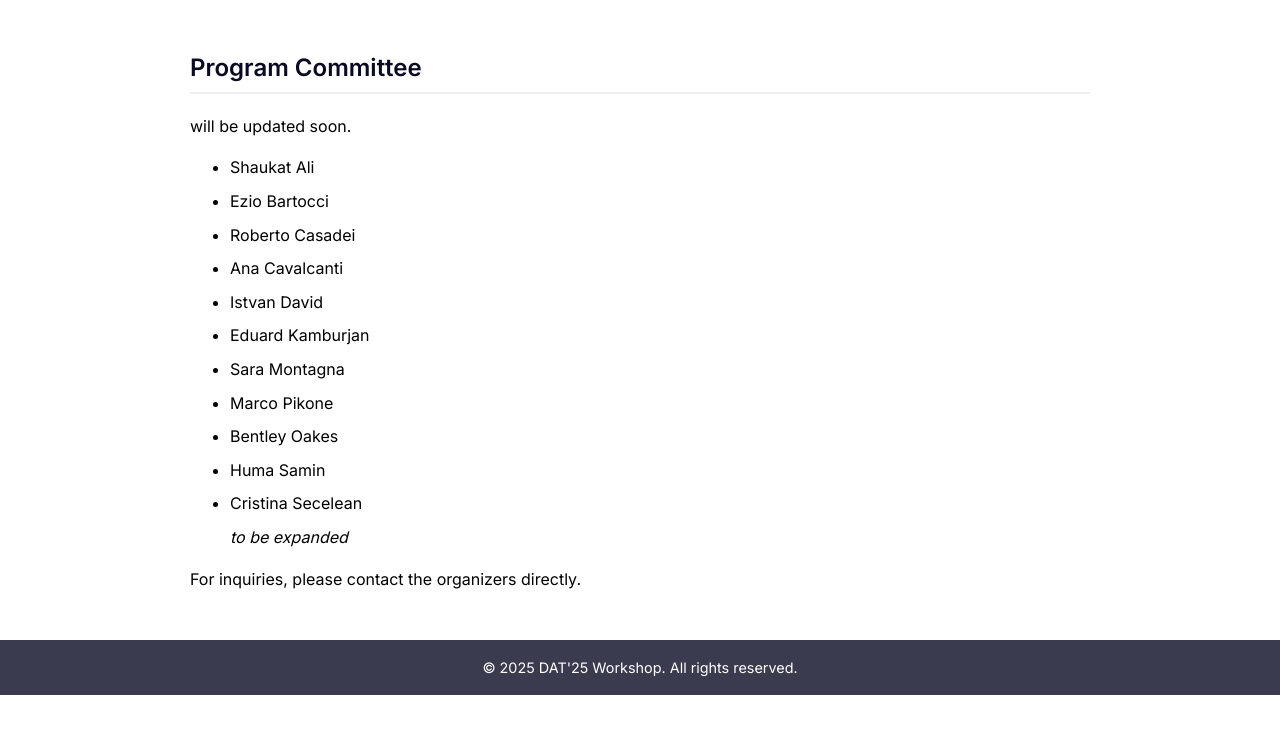
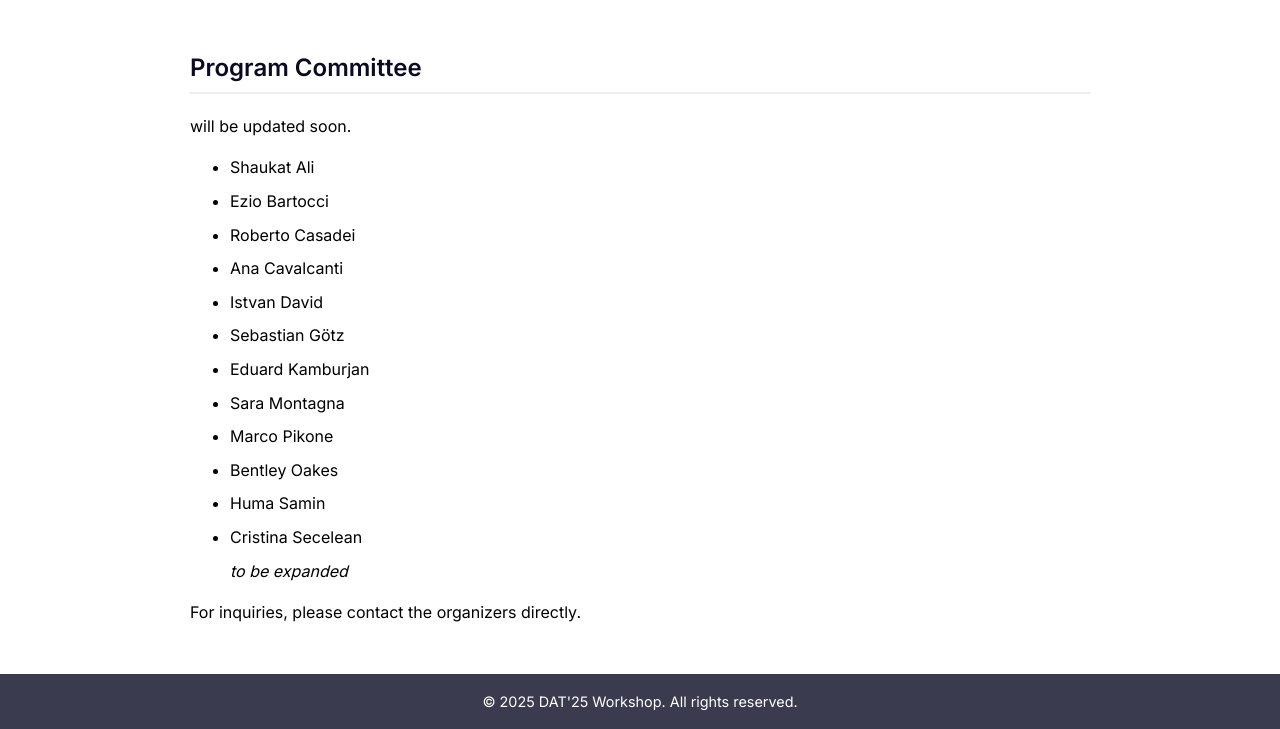
Before and after one commit to DAT-workshop/dat-workshop.github.io, a plain HTML site: page index.html in a window 1280 px wide. Shown: the part 2669-3398 px from the top of the page. Before the commit the page ends 3364 px from the top, so only its background shows below. Drawn offline with Linux system fonts and the light colour scheme.

Commit message:
sebastian added

```diff
--- a/index.html
+++ b/index.html
@@ -129,6 +129,7 @@
       <li>Roberto Casadei</li>
       <li>Ana Cavalcanti</li>
       <li>Istvan David</li>
+      <li>Sebastian Götz</li>
       <li>Eduard Kamburjan</li>
       <li>Sara Montagna</li>
       <li>Marco Pikone</li>
```
